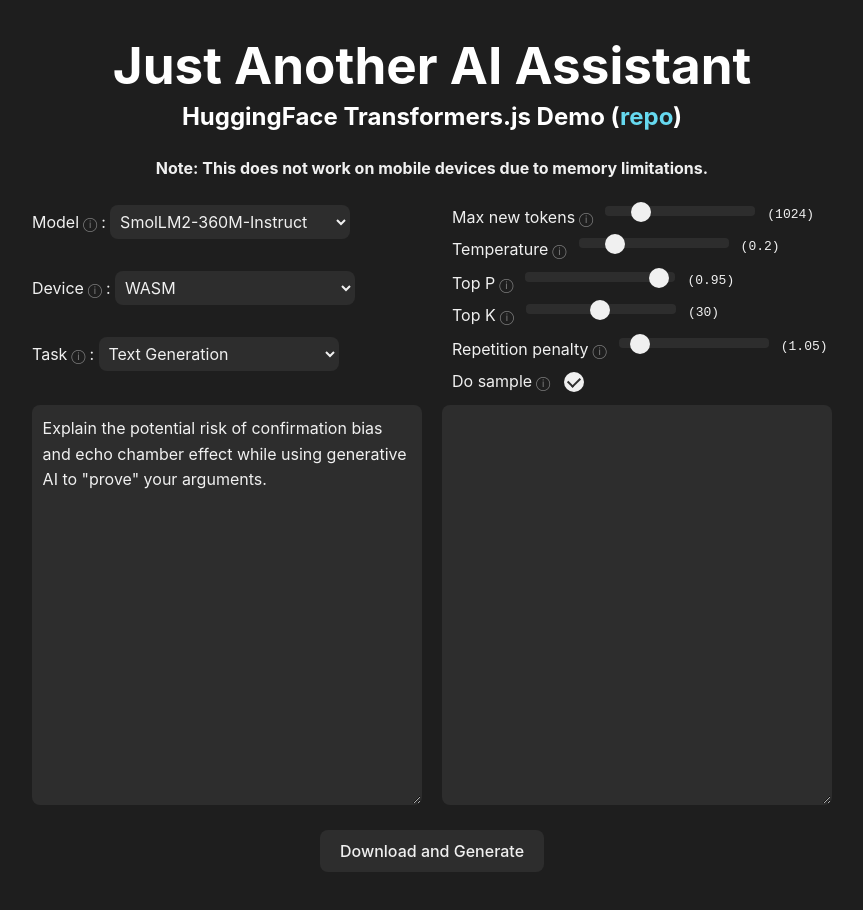
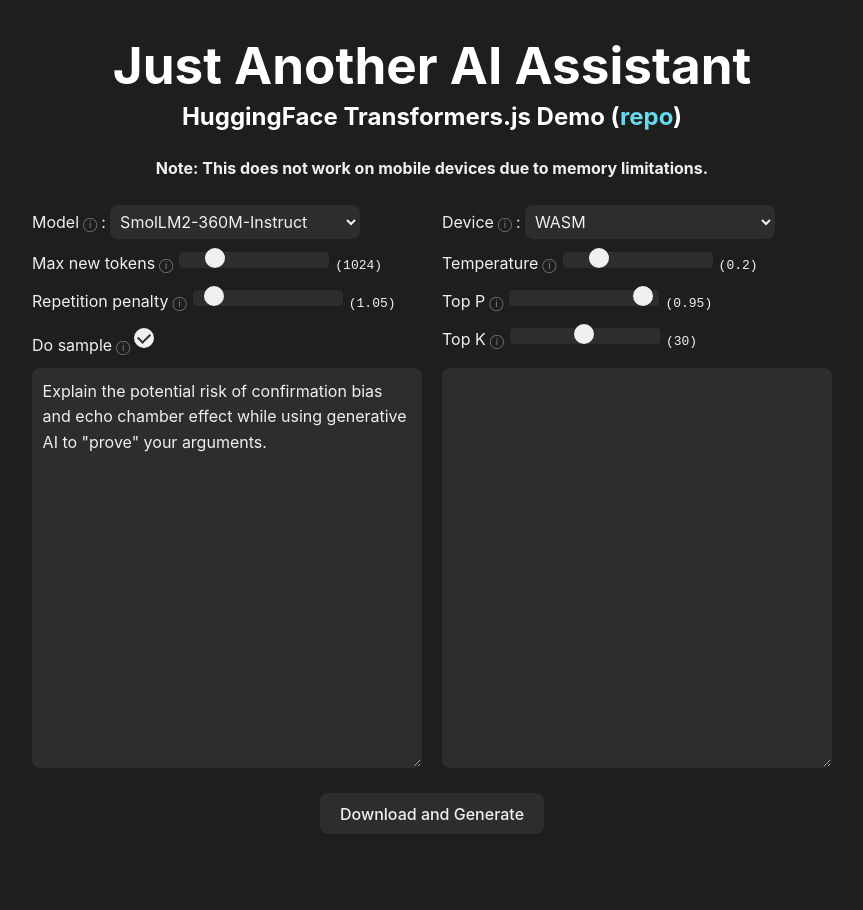
Before and after one commit to alankrantas/just-another-ai-assistant-huggingface-transformers-js, a React (Vite) app: page / in a window 1280 px wide. Shown: the top 910 px of the page, without its empty margins (208-1071 px from the left). Built offline with nearby package versions, Linux system fonts and the light colour scheme.

Commit message:
User updating

```diff
--- a/src/components/Assistant.css
+++ b/src/components/Assistant.css
@@ -12,26 +12,24 @@
     gap: 10px;
 }
 
-.selector-container {
+.control-container {
     display: flex;
     text-align: left;
     gap: 20px;
 }
 
 .selector>select {
-    width: 60%;
+    width: 250px;
 }
 
-.range-container {
-    display: flex;
-    text-align: left;
-    flex-direction: column;
-    gap: 8px;
+.range>input[type="range"] {
+    width: 150px;
+    height: 10px;
 }
 
-.range-item-container {
-    display: flex;
-    gap: 10px;
+.check>input[type="check"] {
+    width: 10px;
+    height: 10px;
 }
 
 .textbox-container {
@@ -43,6 +41,8 @@
 }
 
 .selector,
+.range,
+.check,
 .textbox-container>textarea {
     width: 50%;
     line-height: 1.6;
--- a/src/components/Assistant.tsx
+++ b/src/components/Assistant.tsx
@@ -22,28 +22,23 @@ interface Data {
     output?: string;
 }
 
-const default_prompt = 'Explain the potential risk of confirmation bias and echo chamber effect while using generative AI to "prove" your arguments.'
-const default_model = Config.models['SmolLM2-360M-Instruct'];
-const default_task = Config.tasks['Text Generation'];
-const default_device = Config.devices['WASM'];
-
 const Assistant: FunctionComponent = () => {
 
     const worker = useRef<Worker | null>(null);
     const textArea = useRef<HTMLTextAreaElement | null>(null);
 
     const [input, setInput] = useState<Input>({
-        text: default_prompt,
-        model: default_model,
-        task: default_task,
-        device: default_device,
+        text: Config.defaults.prompt,
+        model: Config.defaults.model,
+        task: Config.defaults.task,
+        device: Config.defaults.device,
         parameters: {
-            max_new_tokens: 1024,
-            temperature: 0.2,
-            top_p: 0.95,
-            top_k: 30,
-            repetition_penalty: 1.05,
-            do_sample: true,
+            max_new_tokens: Config.defaults.config.max_new_tokens,
+            temperature: Config.defaults.config.temperature,
+            top_p: Config.defaults.config.top_p,
+            top_k: Config.defaults.config.top_k,
+            repetition_penalty: Config.defaults.config.repetition_penalty,
+            do_sample: Config.defaults.config.do_sample,
         },
     });
     const [output, setOutput] = useState('');
@@ -161,16 +156,25 @@ const Assistant: FunctionComponent = () => {
             <h4>Note: This does not work on mobile devices due to memory limitations.</h4>
 
             <div className='container'>
-                <div className='selector-container'>
+                <div className='control-container'>
                     <Selector
                         disabled={status.modelDisabled}
                         title="Model"
                         tooltip="Larger models with more parameters (e.g., B for billion and M for million) typically offer better performance by capturing complex patterns but require more memory and are slower in generating responses. Smaller models, on the other hand, are faster and more efficient but may compromise accuracy or depth in understanding."
                         items={Config.models}
-                        defaultItem={default_model}
+                        defaultItem={Config.defaults.model}
                         onChange={e => setInput({ ...input, model: e.target.value })}
                     />
-                    <div className='range-container'>
+                    <Selector
+                        disabled={status.modelDisabled}
+                        title="Device"
+                        tooltip="Some models are optimized for WASM and/or WebGPU due to their compatibility with the required APIs or hardware acceleration, allowing efficient execution on supported devices. Some models may be less efficient or incompatible on some platforms."
+                        items={Config.devices}
+                        defaultItem={Config.defaults.device}
+                        onChange={e => setInput({ ...input, device: e.target.value })}
+                    />
+                </div>
+                <div className='control-container'>
                     <Range
                         title="Max new tokens"
                         tooltip="This sets the maximum number of tokens (words, characters, or subwords) the model can generate in its output. For example, limiting this ensures concise responses."
@@ -191,17 +195,16 @@ const Assistant: FunctionComponent = () => {
                         onChange={e => setInput({ ...input, parameters: { ...input.parameters, temperature: Number(e.target.value) } })}
                     />
                 </div>
-                </div>
-                <div className='selector-container'>
-                    <Selector
-                        disabled={status.modelDisabled}
-                        title="Device"
-                        tooltip="Some models are optimized for WASM and/or WebGPU due to their compatibility with the required APIs or hardware acceleration, allowing efficient execution on supported devices. Some models may be less efficient or incompatible on some platforms."
-                        items={Config.devices}
-                        defaultItem={default_device}
-                        onChange={e => setInput({ ...input, device: e.target.value })}
+                <div className='control-container'>
+                    <Range
+                        title="Repetition penalty"
+                        tooltip="This reduces redundancy by penalizing repetitive sequences or words. For instance, setting it to 1.2 encourages the model to generate varied responses instead of repeating itself."
+                        min={1.0}
+                        max={1.6}
+                        step={0.05}
+                        value={input.parameters.repetition_penalty}
+                        onChange={e => setInput({ ...input, parameters: { ...input.parameters, repetition_penalty: Number(e.target.value) } })}
                     />
-                    <div className='range-container'>
                     <Range
                         disabled={!input.parameters.do_sample}
                         title="Top P"
@@ -211,6 +214,14 @@ const Assistant: FunctionComponent = () => {
                         step={0.05}
                         value={input.parameters.top_p}
                         onChange={e => setInput({ ...input, parameters: { ...input.parameters, top_p: Number(e.target.value) } })}
+                    />
+                </div>
+                <div className='control-container'>
+                    <Check
+                        title="Do sample"
+                        tooltip="When enabled (set to True), the model samples tokens from the probability distribution, making responses more creative and less predictable. If set to False, the output becomes more deterministic and does not affected by Temperature, Top P and Top K."
+                        checked={input.parameters.do_sample}
+                        onChange={e => setInput({ ...input, parameters: { ...input.parameters, do_sample: !input.parameters.do_sample } })}
                     />
                     <Range
                         disabled={!input.parameters.do_sample}
@@ -222,34 +233,6 @@ const Assistant: FunctionComponent = () => {
                         value={input.parameters.top_k}
                         onChange={e => setInput({ ...input, parameters: { ...input.parameters, top_k: Number(e.target.value) } })}
                     />
-                    </div>
-                </div>
-                <div className='selector-container'>
-                    <Selector
-                        disabled={status.disabled}
-                        title="Task"
-                        tooltip="Some models are trained for specific tasks and have architecture or tokenizer constraints tailored to those tasks. Attempting to perform an unsupported task on a model may result in errors due to incompatible configurations or missing task-specific components."
-                        items={Config.tasks}
-                        defaultItem={default_task}
-                        onChange={e => setInput({ ...input, task: e.target.value })}
-                    />
-                    <div className='range-container'>
-                        <Range
-                            title="Repetition penalty"
-                            tooltip="This reduces redundancy by penalizing repetitive sequences or words. For instance, setting it to 1.2 encourages the model to generate varied responses instead of repeating itself."
-                            min={1.0}
-                            max={1.6}
-                            step={0.05}
-                            value={input.parameters.repetition_penalty}
-                            onChange={e => setInput({ ...input, parameters: { ...input.parameters, repetition_penalty: Number(e.target.value) } })}
-                        />
-                        <Check
-                            title="Do sample"
-                            tooltip="When enabled (set to True), the model samples tokens from the probability distribution, making responses more creative and less predictable. If set to False, the output becomes more deterministic and does not affected by Temperature, Top P and Top K."
-                            checked={input.parameters.do_sample}
-                            onChange={e => setInput({ ...input, parameters: { ...input.parameters, do_sample: !input.parameters.do_sample } })}
-                        />
-                    </div>
                 </div>
 
                 <div className='textbox-container'>
--- a/src/components/Check.tsx
+++ b/src/components/Check.tsx
@@ -13,7 +13,7 @@ interface CheckProps {
 
 const Check: FunctionComponent<CheckProps> = ({ disabled = false, title, tooltip = '', checked, onChange }) => {
     return (
-        <div className="range-item-container">
+        <div className="check">
             <label>
                 {title}
                 {tooltip ? (
--- a/src/components/Range.tsx
+++ b/src/components/Range.tsx
@@ -16,7 +16,7 @@ interface RangeProps {
 
 const Range: FunctionComponent<RangeProps> = ({ disabled = false, title, tooltip = '', min, max, step, value, onChange }) => {
     return (
-        <div className="range-item-container">
+        <div className="range">
             <label>
                 {title}
                 {tooltip ? (
--- a/src/index.css
+++ b/src/index.css
@@ -96,14 +96,12 @@ a:hover {
 
 input[type="range"] {
     -webkit-appearance: none;
-    width: 150px;
-    height: 8px;
+    padding: 0.3em;
     cursor: pointer;
     background: transparent;
 }
 
 input[type="range"]::-webkit-slider-runnable-track {
-    height: 10px;
     background: #2d2d2d;
     border-radius: 4px;
     transition: box-shadow 0.25s;
@@ -174,6 +172,7 @@ input[type="checkbox"] {
     appearance: none;
     width: 20px;
     height: 20px;
+    padding: 0.3em;
     border-radius: 50%;
     background-color: #2d2d2d;
     border: 2px solid transparent;
--- a/src/model/Config.json
+++ b/src/model/Config.json
@@ -5,26 +5,30 @@
         "OpenELM-270M-Instruct": "Xenova/OpenELM-270M-Instruct",
         "Qwen2.5-0.5B-Instruct": "Mozilla/Qwen2.5-0.5B-Instruct",
         "Qwen2.5-1.5B-Instruct": "onnx-community/Qwen2.5-1.5B-Instruct",
-        "Phi-3-mini-4k-Instruct": "Xenova/Phi-3-mini-4k-instruct",
-        "Phi-3.5-mini-Instruct": "onnx-community/Phi-3.5-mini-instruct-onnx-web",
         "Gemma-3-1B-It": "onnx-community/gemma-3-1b-it-ONNX",
         "Falcon3-1B-Instruct": "onnx-community/Falcon3-1B-Instruct",
         "TinyLlama-1.1B-Chat": "Xenova/TinyLlama-1.1B-Chat-v1.0",
-        "TinySwallow-1.5B-Instruct": "onnx-community/TinySwallow-1.5B-Instruct-ONNX"
-    },
-    "tasks": {
-        "Text Generation": "text-generation",
-        "Text-to-text Generation": "text2text-generation",
-        "Text Classification": "text-classification",
-        "Question Answering": "question-answering",
-        "Summarization": "summarization",
-        "Fill-Mask": "fill-mask",
-        "Translation": "translation"
+        "Phi-3-mini-4k-Instruct": "Xenova/Phi-3-mini-4k-instruct",
+        "Phi-3.5-mini-Instruct": "onnx-community/Phi-3.5-mini-instruct-onnx-web"
     },
     "devices": {
         "Auto": "auto",
         "WASM": "wasm",
         "WebGPU": "webgpu"
     },
-    "system_role": "You are a helpful, honest, objective, unbiased professional expert assistant. Be concise and to the point. Use the same language of the user and format your responses."
+    "defaults": {
+        "model": "HuggingFaceTB/SmolLM2-360M-Instruct",
+        "task": "text-generation",
+        "device": "wasm",
+        "system_role": "You are a helpful, honest, objective, unbiased professional expert assistant. Be concise and to the point. Use the same language of the user and format your responses.",
+        "prompt": "Explain the potential risk of confirmation bias and echo chamber effect while using generative AI to \"prove\" your arguments.",
+        "config": {
+            "max_new_tokens": 1024,
+            "temperature": 0.2,
+            "top_p": 0.95,
+            "top_k": 30,
+            "repetition_penalty": 1.05,
+            "do_sample": true
+        }
+    }
 }
--- a/src/model/Worker.ts
+++ b/src/model/Worker.ts
@@ -33,8 +33,6 @@ self.addEventListener('message', async (e: MessageEvent<Input>) => {
             (x) => { self.postMessage(x) }
         );
 
-        const parameters = e.data.parameters.do_sample ? { ...e.data.parameters } : { do_sample: false };
-
         const streamer = new TextStreamer(generator.tokenizer, {
             skip_prompt: true,
             skip_special_tokens: true,
@@ -49,7 +47,7 @@ self.addEventListener('message', async (e: MessageEvent<Input>) => {
         const messages = [
             {
                 role: 'system',
-                content: Config.system_role,
+                content: Config.defaults.system_role,
             },
             {
                 role: 'user',
@@ -58,7 +56,7 @@ self.addEventListener('message', async (e: MessageEvent<Input>) => {
         ];
 
         await generator(messages, {
-            ...parameters,
+            ...e.data.parameters,
             return_full_text: false,
             streamer,
         });
```
Also changed, not shown: 1 other file (tests, documents, lock files or other folders). Lines whose indentation alone changed are shown as unchanged.
